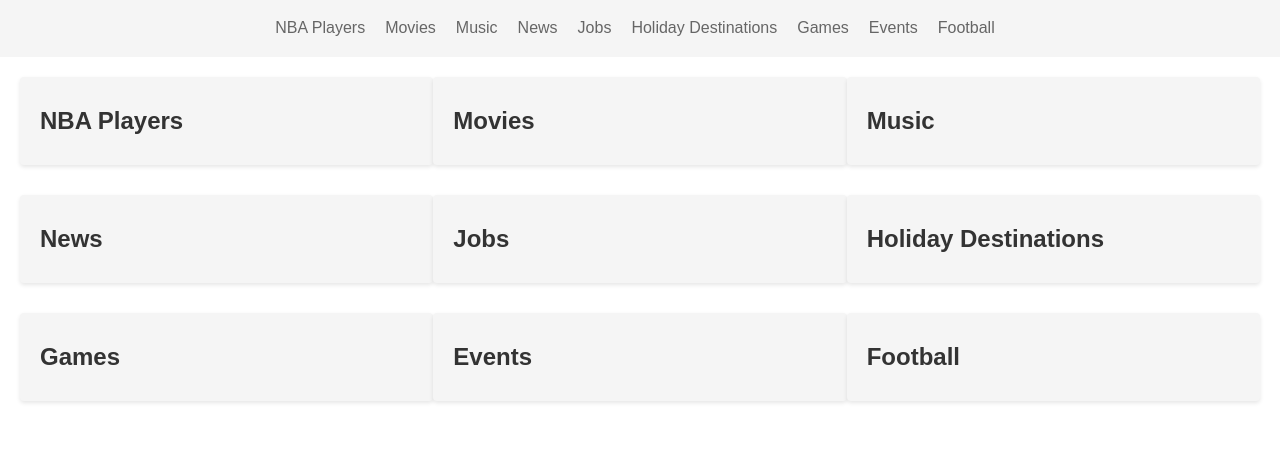
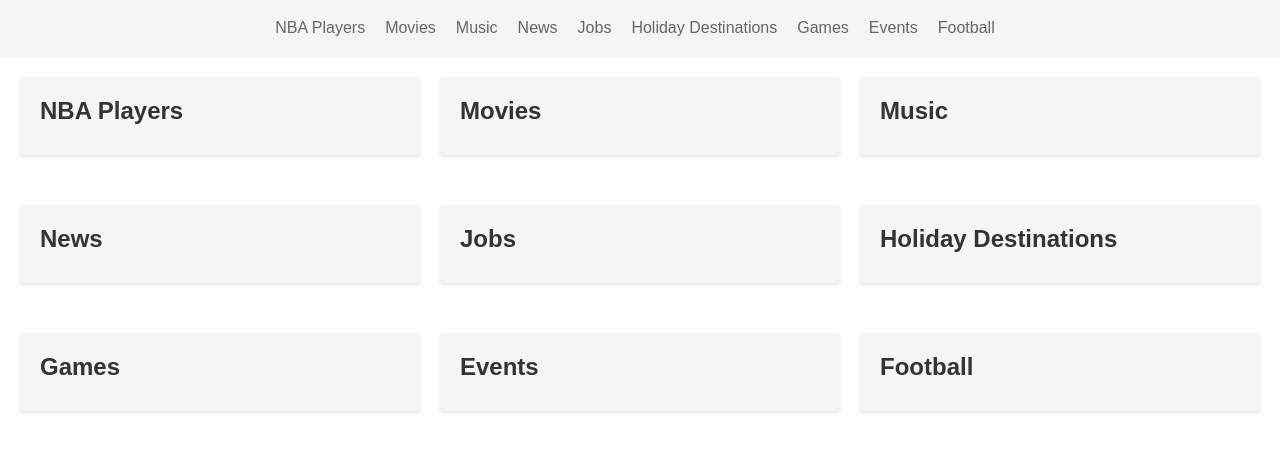
Before and after one commit to jeffetale/Phase-1-Project, a website: page trends.html in a window 1280 px wide. Shown: the part 81-532 px from the top of the page. Drawn offline with Linux system fonts and the light colour scheme; a web font is replaced by a local one.

Commit message:
Added package.json

```diff
--- a/trends.css
+++ b/trends.css
@@ -48,7 +48,7 @@ body {
     padding: 20px;
     display: grid;
     grid-template-columns: repeat(3, 1fr);
-    grid gap: 20px;
+    grid-gap: 20px;
   }
 
   section {
@@ -69,7 +69,7 @@ body {
   }
 
   section h2 {
-    margin-top: 10px;
+    margin-top: 0;
     margin-bottom: 10px;
     transition: none;
   }
```
Also changed, not shown: package.json (added, +19 -0 lines), trends.html (line endings or trailing spaces).
